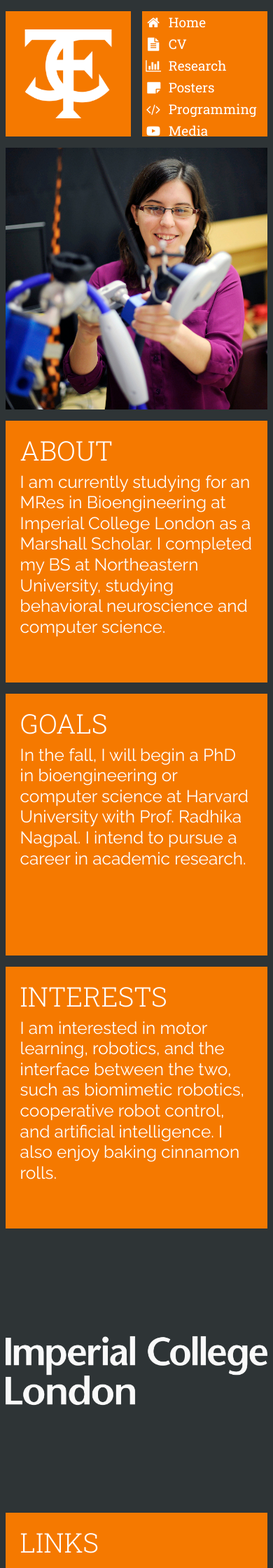
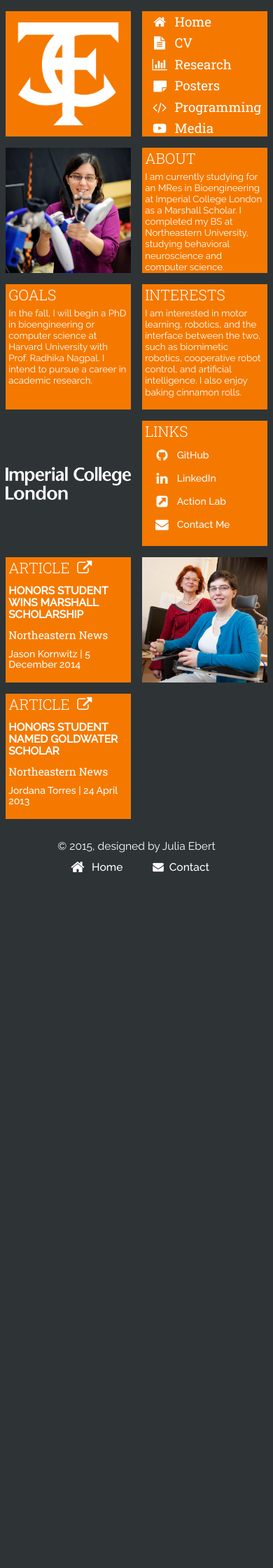
Before and after one commit to jtebert/jtebert.github.io, a Jekyll site: the page built from index.html, in a window 390 px wide. Shown: the top 2240 px of the page at 70% size. Built offline with Jekyll 4.4.1, drawn with Linux system fonts in a browser that asks for light colours; nearby versions of some CDN libraries; after the commit the page ends 1258 px from its top, so only the background shows below that.

Commit message:
Mobile updates: increase content density on tile pages

```diff
--- a/_sass/_custom.scss
+++ b/_sass/_custom.scss
@@ -428,21 +428,21 @@
 @media (max-width: $screen-sm) {
   body{font-size: 4vw;}
 
-  .in {
-    font-size: 1.65em;
+  .in.logo-box {
+    padding: 16px;
   }
-
-  .row .in .name {
-    font-size: 1.85em;
+  .text-box {
+    font-size: 0.9em;
+    padding: 0.3em;
+  }
+  img.in {
+    padding: 0;
   }
 
   #nav {
-    font-size: 0.74em;
+    font-size: 1.2em;
     a {
       padding: .1em .2em;
-    }
-    .fa {
-      margin-left: 0;
     }
   }
 
--- a/index.html
+++ b/index.html
@@ -8,38 +8,38 @@
     </div>
     <div class="container col-md-9">
         <div class="row">
-            <div class="col-sm-4 box-vert-padding">
+            <div class="col-xs-6 col-sm-4 box-vert-padding">
                 <div class="dummy"></div>
                 <img class="in" src="/assets/imgs/media/marshall_2_square_small.jpg"/>
             </div>
-            <div class="col-sm-4 box-vert-padding">
+            <div class="col-xs-6 col-sm-4 box-vert-padding">
                 <div class="dummy"></div>
                 <div class="in fill text-box">
                     <h1>About</h1>
                     <p>I am currently studying for an MRes in Bioengineering at Imperial College London as a Marshall Scholar. I completed my BS at Northeastern University, studying behavioral neuroscience and computer science.</p>
                 </div>
             </div>
-            <div class="col-sm-4 box-vert-padding">
+            <div class="col-xs-6 col-sm-4 box-vert-padding">
                 <div class="dummy"></div>
                 <div class="in fill text-box">
                     <h1>Goals</h1>
                     <p>In the fall, I will begin a PhD in bioengineering or computer science at Harvard University with Prof. Radhika Nagpal. I intend to pursue a career in academic research.</p>
                 </div>
             </div>
-            <div class="clearfix"></div>
+            <div class="clearfix visible-sm"></div>
 
-            <div class="col-sm-4 box-vert-padding">
+            <div class="col-xs-6 col-sm-4 box-vert-padding">
                 <div class="dummy"></div>
                 <div class="in fill text-box">
                     <h1>Interests</h1>
                     <p>I am interested in motor learning, robotics, and the interface between the two, such as biomimetic robotics, cooperative robot control, and artificial intelligence. I also enjoy baking cinnamon rolls.</p>
                 </div>
             </div>
-            <div class="col-sm-4 box-vert-padding">
+            <div class="col-xs-6 col-sm-4 box-vert-padding">
                 <div class="dummy"></div>
                 <img class="in" src="/assets/imgs/logos/imperial-logo.png"/>
             </div>
-            <div class="col-sm-4 box-vert-padding">
+            <div class="col-xs-6 col-sm-4 box-vert-padding">
                 <div class="dummy"></div>
                 <div class="in fill text-box">
                     <h1>Links</h1>
@@ -51,9 +51,9 @@
                     </ul>
                 </div>
             </div>
-            <div class="clearfix"></div>
+            <div class="clearfix visible-md"></div>
 
-            <div class="col-sm-4 box-vert-padding">
+            <div class="col-xs-6 col-sm-4 box-vert-padding">
                 <div class="dummy"></div>
                 <a href="http://www.northeastern.edu/news/2014/12/juliaebertmarshallscholarship/">
                     <div class="in fill text-box">
@@ -65,11 +65,11 @@
                 </a>
 
             </div>
-            <div class="col-sm-4 box-vert-padding">
+            <div class="col-xs-6 col-sm-4 box-vert-padding">
                 <div class="dummy"></div>
                 <img class="in" src="/assets/imgs/media/goldwater_small.jpg"/>
             </div>
-            <div class="col-sm-4 box-vert-padding">
+            <div class="col-xs-6 col-sm-4 box-vert-padding">
                 <div class="dummy"></div>
                 <a href="http://www.northeastern.edu/news/2013/04/honors-student-named-goldwater-scholar">
                     <div class="in fill text-box small-h">
```
Also changed, not shown: goats.html (+11 -11 lines).
